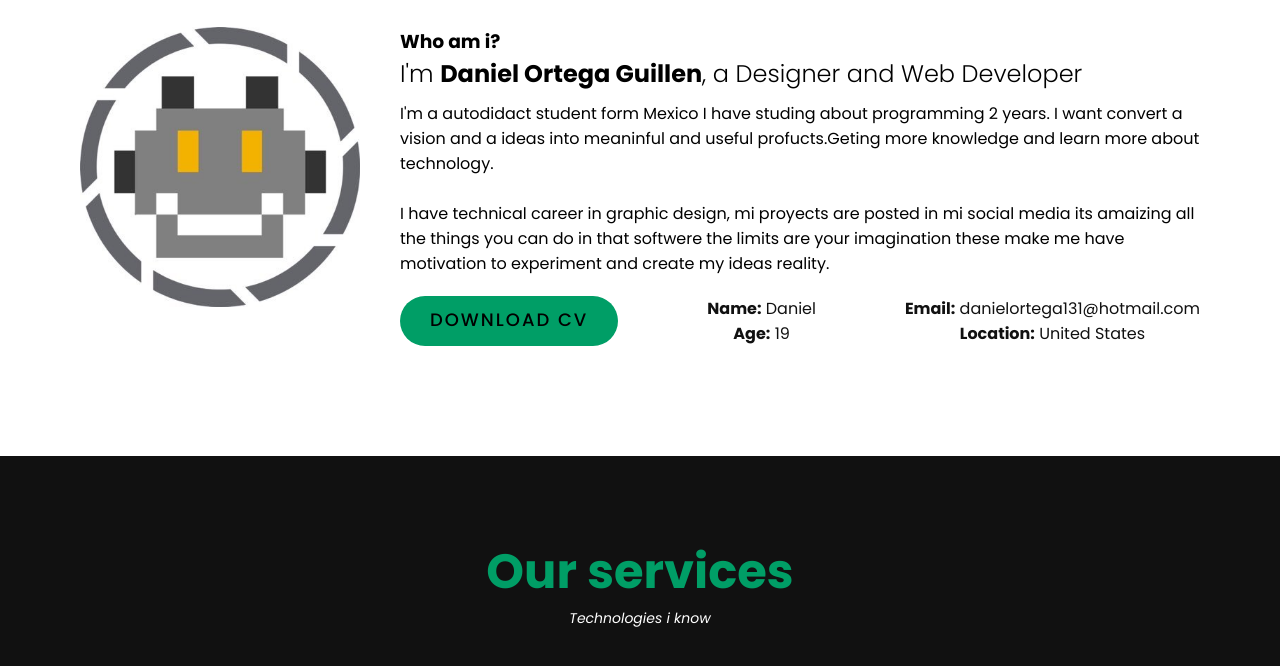
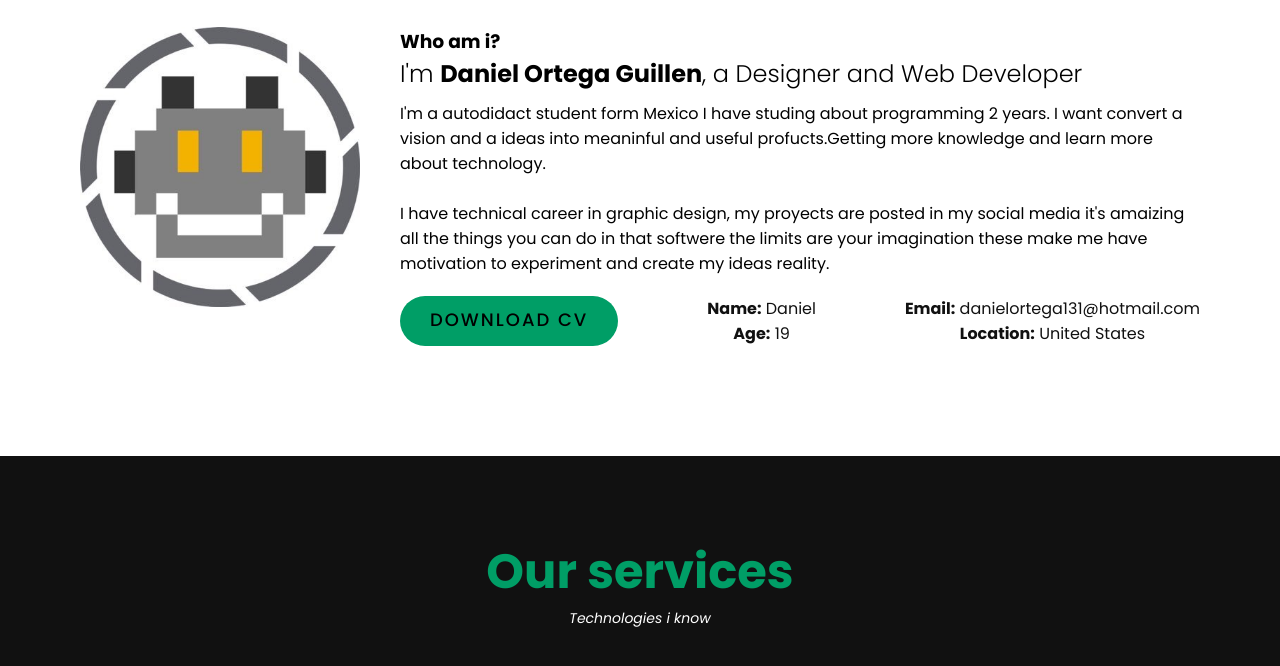
Before and after one commit to d4nok/Portfolio, a website: page index.html in a window 1280 px wide. Shown: the part 976-1642 px from the top of the page. Drawn offline with Linux system fonts and the light colour scheme.

Commit message:
Orthography corrections

```diff
--- a/index.html
+++ b/index.html
@@ -55,13 +55,13 @@
           <p>
             I'm a autodidact student form Mexico I have  studing
             about programming 2 years. I want convert a vision and a ideas into
-            meaninful and useful profucts.Geting more knowledge and learn more
+            meaninful and useful profucts.Getting more knowledge and learn more
             about technology.
           </p>
           <br />
           <p>
-            I have technical career in graphic design, mi proyects are posted in mi social media
-            its amaizing all the things you can do in that softwere the limits are your imagination
+            I have technical career in graphic design, my proyects are posted in my social media
+            it's amaizing all the things you can do in that softwere the limits are your imagination
             these make me have motivation to experiment and create my ideas reality.
           </p>
           <div class="heading bottom">
```
